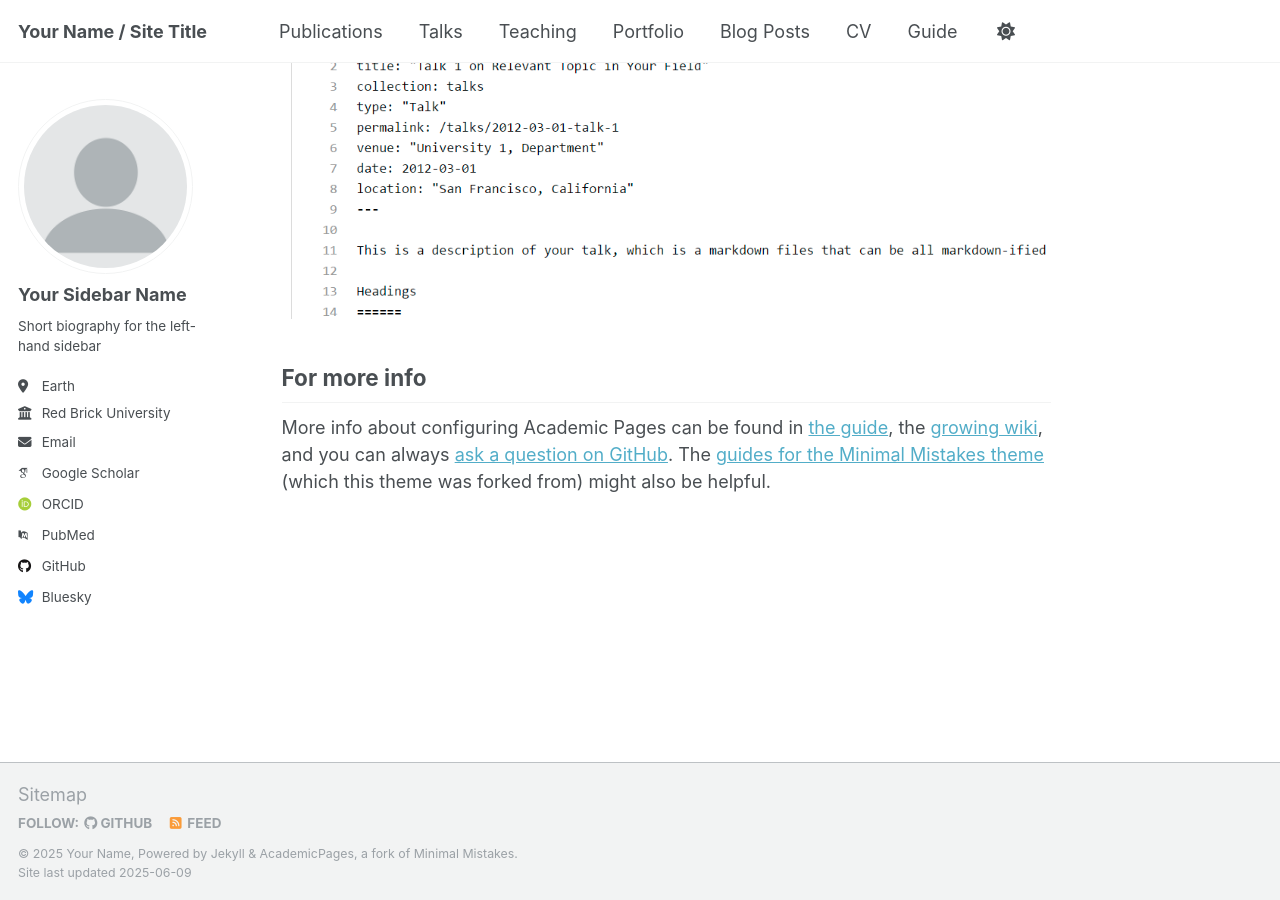
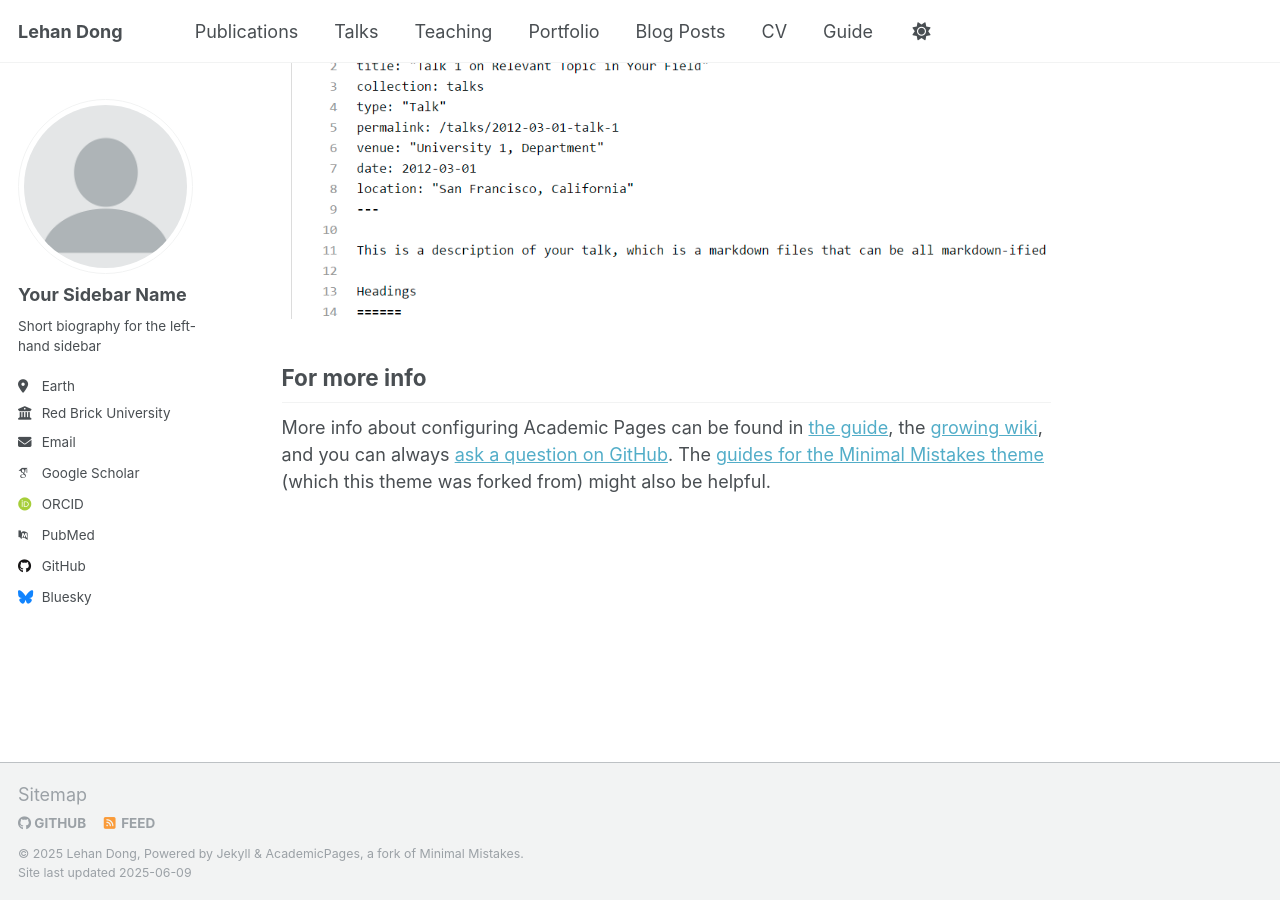
Before and after one commit to LehanDong/lehandongwebsite, a Jekyll site: the page built from _pages/about.md, in a window 1280 px wide and 900 px high, scrolled down 2636 px. Built offline with Jekyll 4.4.1, drawn with Linux system fonts in a browser that asks for light colours; some web fonts are replaced.

Commit message:
_config.yml

```diff
--- a/_config.yml
+++ b/_config.yml
@@ -7,15 +7,12 @@
 # server process.
 
 # Basic Site Settings
-locale                   : "en-US"
-site_theme               : "default"
-title                    : "Your Name / Site Title"
-title_separator          : "-"
-name                     : &name "Your Name"
-description              : &description "personal description"
-url                      : https://academicpages.github.io # the base hostname & protocol for your site e.g. "https://[your GitHub username].github.io" or if you already have some other page hosted on Github then use "https://[your GitHub username].github.io/[Your Repo Name]"
-baseurl                  : "" # the subpath of your site, e.g. "/blog"
-repository               : "academicpages/academicpages.github.io"
+title: "Lehan Dong"
+name: "Lehan Dong"
+description: "Master’s student at Johns Hopkins University, focusing on strategy, innovation, and data analytics."
+url: "https://lehandong.github.io"
+baseurl: ""
+repository: "lehandong/lehandong.github.io"
 
 # Site Author - The following control what appear as part of the author content on the side bar.
 #               If a field is blank the icon and link will not appear, otherwise it will be shown.
```
